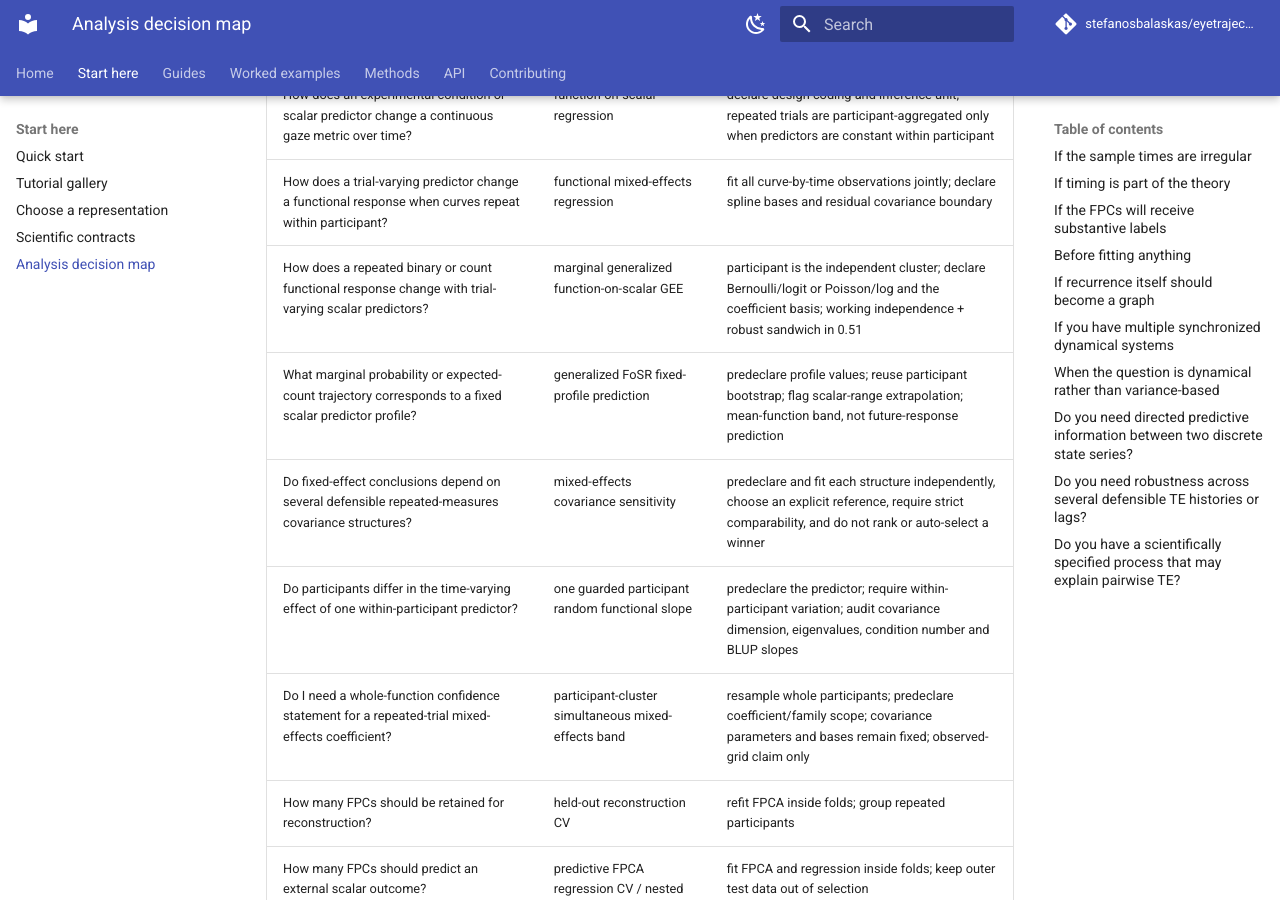
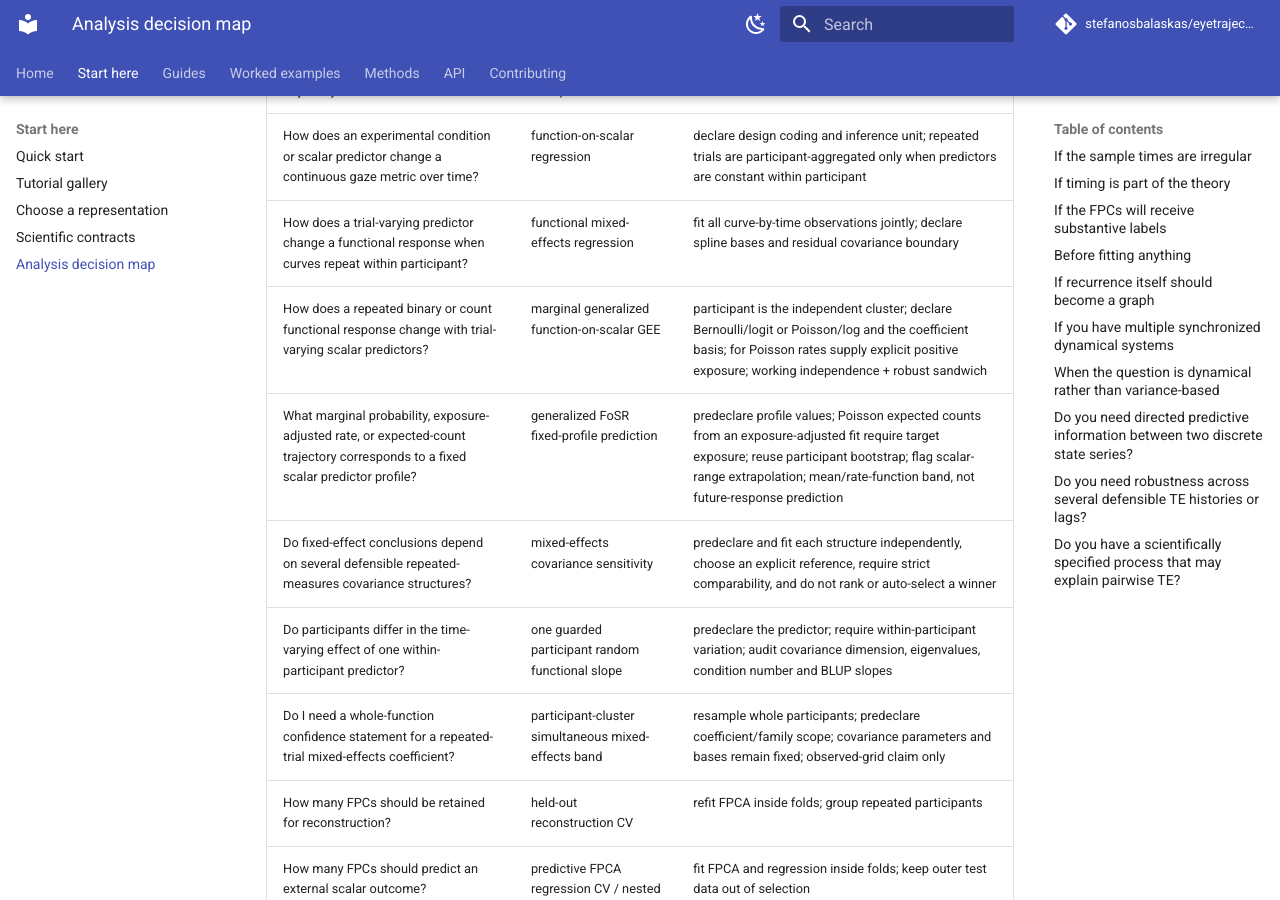
Before and after one commit to stefanosbalaskas/eyetrajectoriespy, an MkDocs documentation site: the page built from docs/concepts/decision-map.md, in a window 1280 px wide and 900 px high, scrolled down 1069 px. Built offline with MkDocs 1.6.1 and Material for MkDocs 9.7.7, drawn with Linux system fonts in a browser that asks for light colours; comment, search, counter and statistics services are not loaded.

Commit message:
Add exposure decisions to analysis map

```diff
--- a/docs/concepts/decision-map.md
+++ b/docs/concepts/decision-map.md
@@ -17,8 +17,8 @@ Use the **research question and data structure** to choose the representation.
 | Do I need uncertainty for the mean trajectory? | simultaneous multiplier mean band | choose the independent inference unit before calibration |
 | How does an experimental condition or scalar predictor change a continuous gaze metric over time? | function-on-scalar regression | declare design coding and inference unit; repeated trials are participant-aggregated only when predictors are constant within participant |
 | How does a trial-varying predictor change a functional response when curves repeat within participant? | functional mixed-effects regression | fit all curve-by-time observations jointly; declare spline bases and residual covariance boundary |
-| How does a repeated binary or count functional response change with trial-varying scalar predictors? | marginal generalized function-on-scalar GEE | participant is the independent cluster; declare Bernoulli/logit or Poisson/log and the coefficient basis; working independence + robust sandwich in 0.51 |
-| What marginal probability or expected-count trajectory corresponds to a fixed scalar predictor profile? | generalized FoSR fixed-profile prediction | predeclare profile values; reuse participant bootstrap; flag scalar-range extrapolation; mean-function band, not future-response prediction |
+| How does a repeated binary or count functional response change with trial-varying scalar predictors? | marginal generalized function-on-scalar GEE | participant is the independent cluster; declare Bernoulli/logit or Poisson/log and the coefficient basis; for Poisson rates supply explicit positive exposure; working independence + robust sandwich |
+| What marginal probability, exposure-adjusted rate, or expected-count trajectory corresponds to a fixed scalar predictor profile? | generalized FoSR fixed-profile prediction | predeclare profile values; Poisson expected counts from an exposure-adjusted fit require target exposure; reuse participant bootstrap; flag scalar-range extrapolation; mean/rate-function band, not future-response prediction |
 | Do fixed-effect conclusions depend on several defensible repeated-measures covariance structures? | mixed-effects covariance sensitivity | predeclare and fit each structure independently, choose an explicit reference, require strict comparability, and do not rank or auto-select a winner |
 | Do participants differ in the time-varying effect of one within-participant predictor? | one guarded participant random functional slope | predeclare the predictor; require within-participant variation; audit covariance dimension, eigenvalues, condition number and BLUP slopes |
 | Do I need a whole-function confidence statement for a repeated-trial mixed-effects coefficient? | participant-cluster simultaneous mixed-effects band | resample whole participants; predeclare coefficient/family scope; covariance parameters and bases remain fixed; observed-grid claim only |
```
